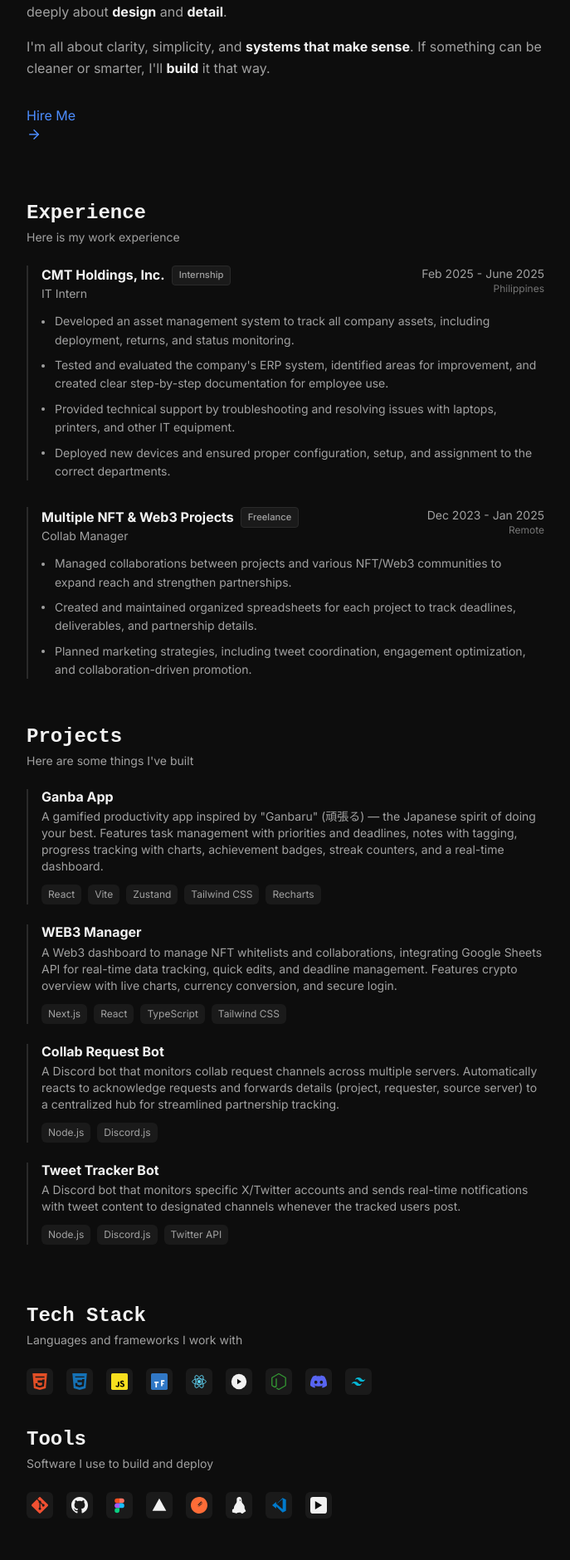
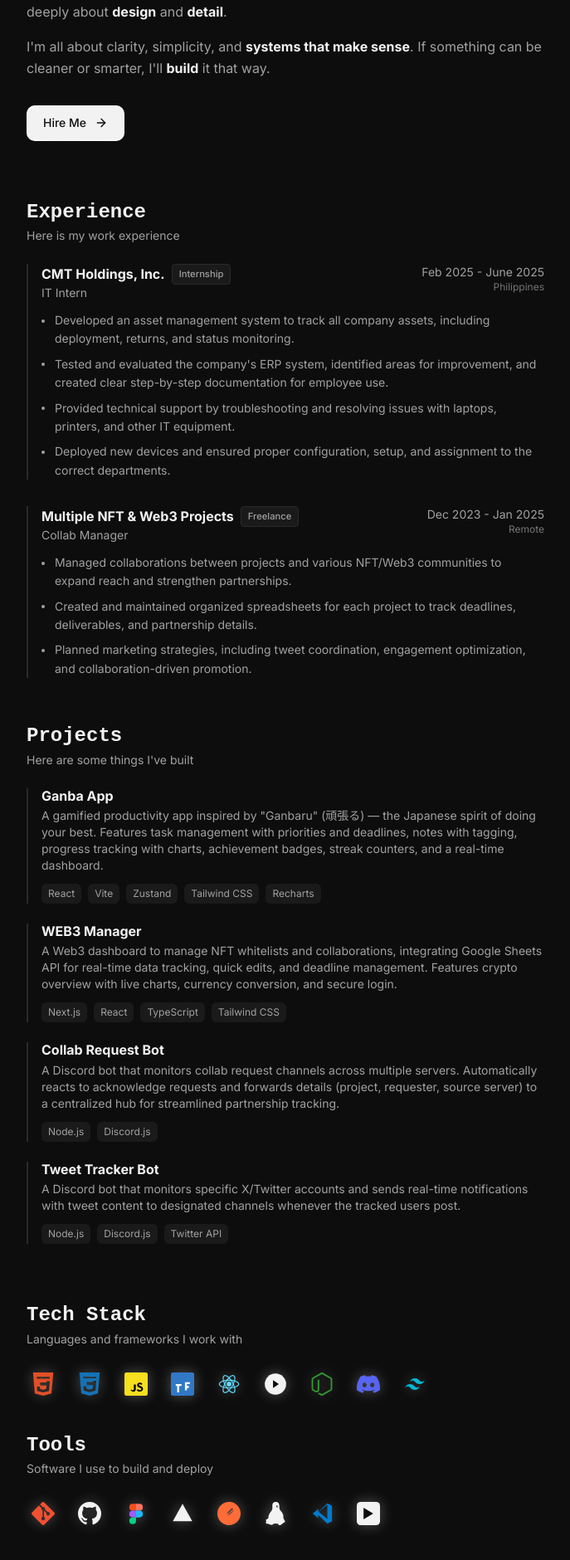
Before and after one commit to Skyyyisthelimitt/Portfolio, a Next.js app: page / in a window 1280 px wide. Shown: the part 426-2306 px from the top of the page at 83% size, without its empty margins (296-983 px from the left). Built offline with nearby package versions, Linux system fonts and the light colour scheme.

Commit message:
style: Add gradient border to Hire Me button, update tech icons glow
- Added thin white gradient border on Hire Me (dark mode)
- Added thin shadow on Hire Me (light mode)
- Enhanced tech icon glow and hover effects
- Adjusted section spacing for consistency

```diff
--- a/src/app/globals.css
+++ b/src/app/globals.css
@@ -197,23 +197,49 @@ a:hover {
 
 /* ===== Tech Stack Icons ===== */
 .tech-icon {
-  width: 32px;
-  height: 32px;
+  width: 40px;
+  height: 40px;
   display: flex;
   align-items: center;
   justify-content: center;
-  border-radius: 6px;
-  background-color: var(--bg-secondary);
-  transition: transform 0.2s ease, background-color 0.2s ease;
+  border-radius: 8px;
+  background-color: transparent;
+  transition: all 0.3s ease;
+  cursor: pointer;
+  position: relative;
 }
 
 .tech-icon:hover {
-  transform: translateY(-2px);
+  transform: translateY(-4px) scale(1.1);
+}
+
+.tech-icon:hover::after {
+  content: '';
+  position: absolute;
+  inset: 0;
+  border-radius: 8px;
+  background: radial-gradient(circle, rgba(255, 255, 255, 0.15) 0%, transparent 70%);
+  pointer-events: none;
 }
 
 .tech-icon svg {
-  width: 20px;
-  height: 20px;
+  width: 28px;
+  height: 28px;
+  filter: drop-shadow(0 0 8px rgba(255, 255, 255, 0.3));
+  transition: filter 0.3s ease;
+}
+
+.tech-icon:hover svg {
+  filter: drop-shadow(0 0 12px rgba(255, 255, 255, 0.5)) drop-shadow(0 0 20px rgba(255, 255, 255, 0.3));
+}
+
+/* Light theme - darker glow */
+[data-theme="light"] .tech-icon svg {
+  filter: drop-shadow(0 0 6px rgba(0, 0, 0, 0.2));
+}
+
+[data-theme="light"] .tech-icon:hover svg {
+  filter: drop-shadow(0 0 10px rgba(0, 0, 0, 0.3)) drop-shadow(0 0 16px rgba(0, 0, 0, 0.2));
 }
 
 /* ===== Experience Section ===== */
@@ -298,3 +324,87 @@ a:hover {
   color: var(--text-primary);
   font-weight: 700;
 }
+
+/* ===== Accent Line ===== */
+.accent-line {
+  width: 80px;
+  height: 3px;
+  background: linear-gradient(90deg, #4C8DFF, #6C63FF, #9B59B6);
+  border-radius: 2px;
+  opacity: 0.9;
+}
+
+[data-theme="light"] .accent-line {
+  background: linear-gradient(90deg, #3366FF, #5B4FFF, #8B5CF6);
+}
+
+/* ===== Hire Me Button ===== */
+.hire-button {
+  display: inline-flex;
+  align-items: center;
+  gap: 0.625rem;
+  padding: 0.625rem 1.25rem;
+  font-size: 0.875rem;
+  font-weight: 500;
+  color: #0D0D0D;
+  background: #F2F2F2;
+  border-radius: 10px;
+  border: none;
+  position: relative;
+  text-decoration: none;
+  transition: all 0.2s ease;
+}
+
+.hire-button::before {
+  content: '';
+  position: absolute;
+  inset: 0;
+  border-radius: 10px;
+  padding: 1.5px;
+  background: linear-gradient(135deg, rgba(255,255,255,0.8), rgba(255,255,255,0.2), rgba(255,255,255,0.5));
+  -webkit-mask: linear-gradient(#fff 0 0) content-box, linear-gradient(#fff 0 0);
+  mask: linear-gradient(#fff 0 0) content-box, linear-gradient(#fff 0 0);
+  -webkit-mask-composite: xor;
+  mask-composite: exclude;
+}
+
+.hire-button:hover {
+  transform: translateY(-2px);
+  background: #FFFFFF;
+  box-shadow:
+    0 5px 16px rgba(255, 255, 255, 0.2),
+    inset 0 1px 1px rgba(255, 255, 255, 0.4),
+    inset 0 -1px 1px rgba(0, 0, 0, 0.08);
+  color: #000000;
+}
+
+.hire-button:active {
+  transform: translateY(0);
+}
+
+.hire-button svg {
+  width: 16px;
+  height: 16px;
+  transition: transform 0.2s ease;
+}
+
+.hire-button:hover svg {
+  transform: translateX(4px);
+}
+
+/* Light theme variant */
+[data-theme="light"] .hire-button {
+  color: #FFFFFF;
+  background: #111111;
+  box-shadow: 0 2px 8px rgba(0, 0, 0, 0.15);
+}
+
+[data-theme="light"] .hire-button::before {
+  display: none;
+}
+
+[data-theme="light"] .hire-button:hover {
+  background: #000000;
+  box-shadow: 0 4px 12px rgba(0, 0, 0, 0.25);
+  color: #FFFFFF;
+}
```
